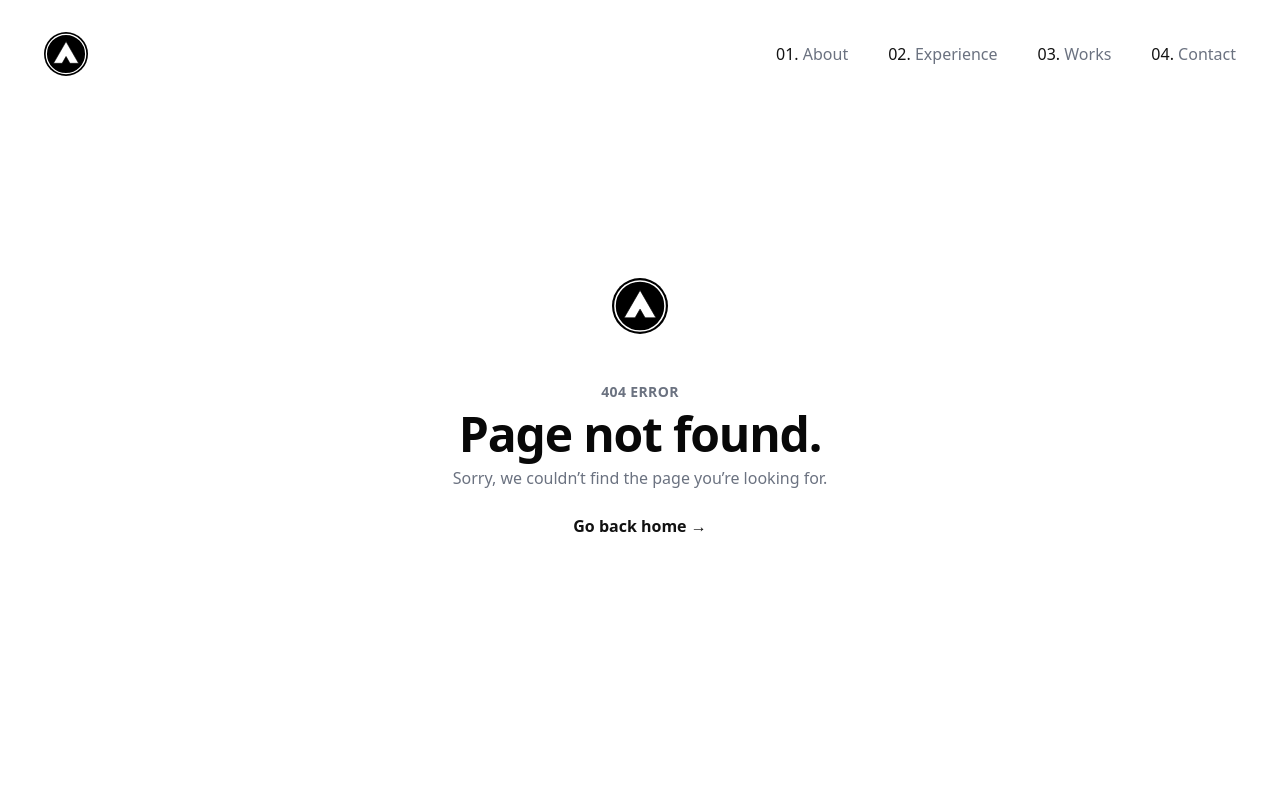
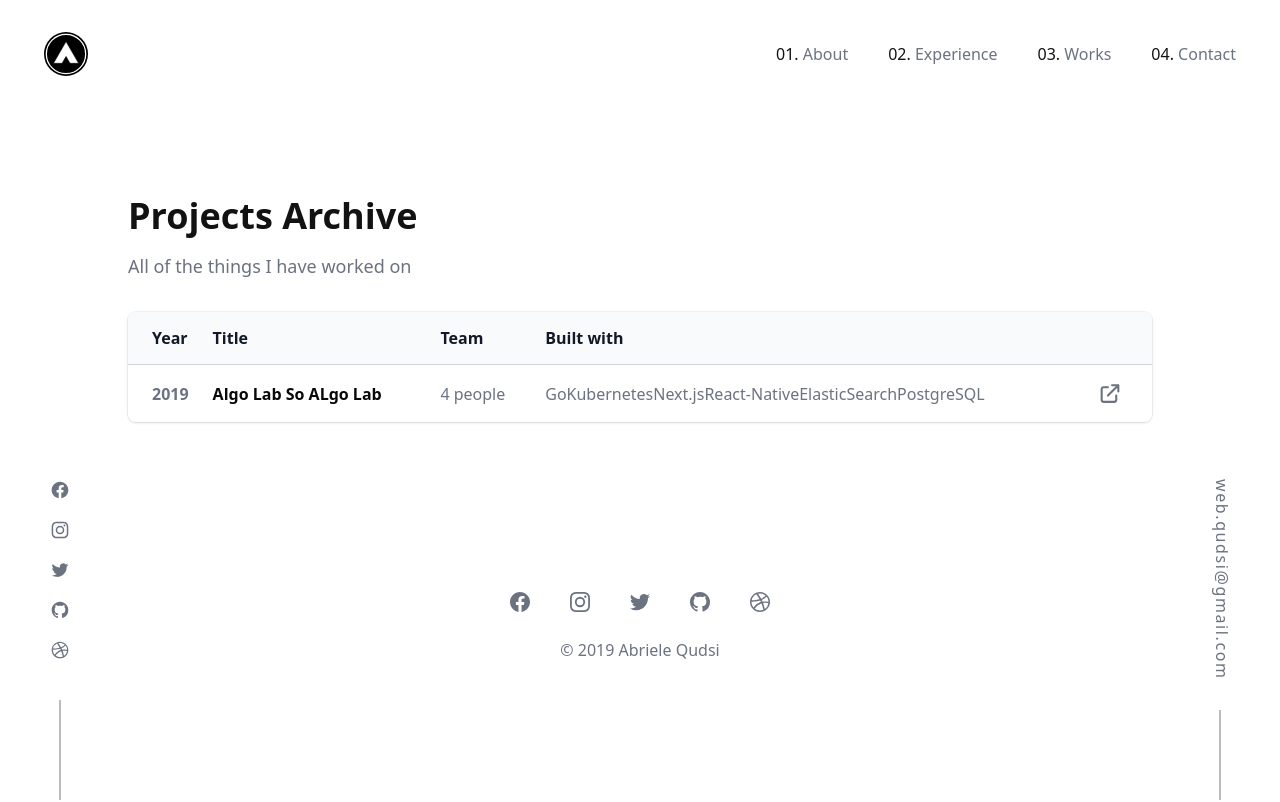
Before and after one commit to abrielequdsi/personal-website-v3, a Next.js app: page /projects in a window 1280 px wide. Before the commit this address had no page. Shown: the top 802 px of the page. Built offline with nearby package versions, Linux system fonts and the light colour scheme; a web font is replaced by a local one.

Commit message:
feat: implement projects archive page

```diff
--- /dev/null
+++ b/src/pages/projects.js
@@ -0,0 +1,115 @@
+import React from 'react'
+import { LeftLineDecor, RightLineDecor } from '@components/ui'
+import { SectionTitle } from '@components/ui'
+import Image from 'next/image'
+import { ExternalLinkIcon } from '@heroicons/react/outline'
+import { ArchiveIcon } from '@heroicons/react/solid'
+
+const projectList = [
+  {
+    year: '2019',
+    title: 'Algo Lab So ALgo Lab',
+    techStacks: [
+      'Go',
+      'Kubernetes',
+      'Next.js',
+      'React-Native',
+      'ElasticSearch',
+      'PostgreSQL',
+    ],
+    team: '4 people',
+    link: 'https://github.com/',
+  },
+  // More people...
+]
+
+const projects = () => {
+  return (
+    <div>
+      <LeftLineDecor />
+      <RightLineDecor />
+      <div className="py-16 sm:py-24" id="project">
+        <div className="relative flex pt-5 items-center mt-1">
+          <div className="">
+            <h2 className="flex-shrink mr-4 text-3xl sm:text-4xl font-extrabold  text-chinese-black ">
+              Projects Archive
+            </h2>
+          </div>
+        </div>
+
+        <div className="mb-5">
+          <p className="mt-4 text-base sm:text-lg  text-x2-grey">
+            All of the things I have worked on
+          </p>
+        </div>
+        <div className="">
+          <div className="mt-8 overflow-hidden shadow ring-1 ring-black ring-opacity-5 md:rounded-lg">
+            <table className="min-w-full divide-y divide-gray-300">
+              <thead className="bg-gray-50">
+                <tr>
+                  <th
+                    scope="col"
+                    className="py-3.5 pl-4 pr-3 text-left text-base font-semibold text-gray-900 sm:pl-6 w-1"
+                  >
+                    Year
+                  </th>
+                  <th
+                    scope="col"
+                    className="px-3 py-3.5 text-left text-base font-semibold text-gray-900"
+                  >
+                    Title
+                  </th>
+                  <th
+                    scope="col"
+                    className="hidden px-3 py-3.5 text-left text-base font-semibold text-gray-900 lg:table-cell"
+                  >
+                    Team
+                  </th>
+                  <th
+                    scope="col"
+                    className="hidden px-3 py-3.5 text-left text-base font-semibold text-gray-900 lg:table-cell"
+                  >
+                    Built with
+                  </th>
+                  <th scope="col" className="relative py-3.5 pl-3 pr-4 sm:pr-6">
+                    <span className="sr-only">Edit</span>
+                  </th>
+                </tr>
+              </thead>
+              <tbody className="divide-y divide-gray-200 bg-white">
+                {projectList.map((project, i) => (
+                  <tr key={i}>
+                    <td className="whitespace-nowrap py-4 pl-4 pr-3 text-base font-semibold text-x2-grey sm:pl-6">
+                      {project.year}
+                    </td>
+                    <td className="whitespace-nowrap px-3 py-4 text-base font-medium font-semibold text-vampire-black">
+                      {project.title}
+                    </td>
+                    <td className="hidden whitespace-nowrap px-3 py-4 text-base text-x2-grey lg:table-cell">
+                      {project.team}
+                    </td>
+                    <td className="hidden whitespace-nowrap px-3 py-4 text-base text-x2-grey lg:table-cell">
+                      {project.techStacks}
+                    </td>
+                    <td className="whitespace-nowrap py-4 pl-3 pr-4 text-right text-base font-medium sm:pr-6">
+                      <a href={project.link}>
+                        <ExternalLinkIcon
+                          className="text-x2-grey hover:text-vampire-black animated w-full block"
+                          width="25px"
+                          height="25px"
+                          layout="responsive"
+                        />
+                      </a>
+                    </td>
+                  </tr>
+                ))}
+              </tbody>
+            </table>
+          </div>
+        </div>
+      </div>
+    </div>
+  )
+}
+
+export default projects
```
